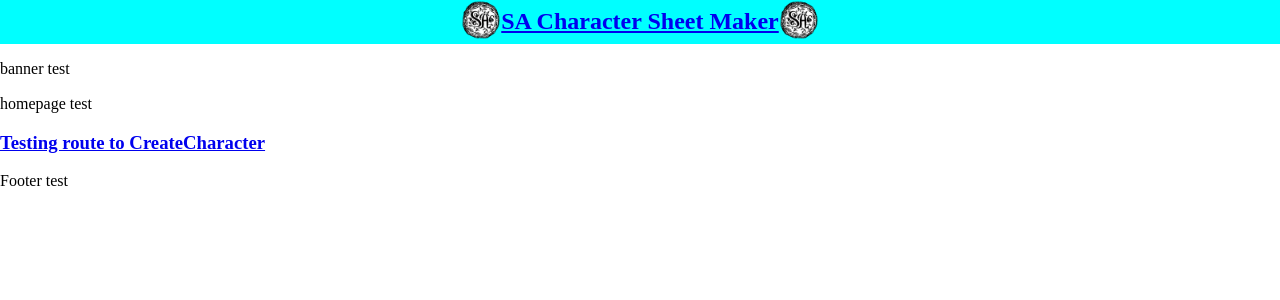
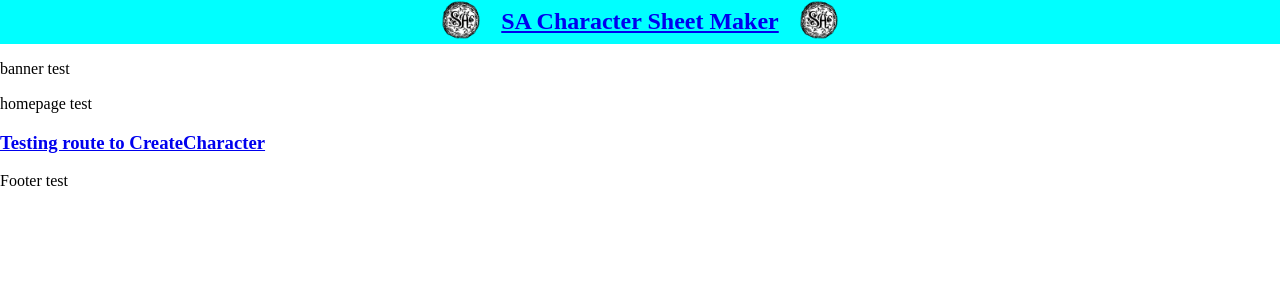
Before and after one commit to thegwanj/SA-character-gen, a React (Create React App) app in the folder client/: page / in a window 1280 px wide. Shown: the top 300 px of the page. Built offline with nearby package versions, Linux system fonts and the light colour scheme.

Commit message:
Changing margins in the nav

```diff
--- a/client/src/index.css
+++ b/client/src/index.css
@@ -361,5 +361,5 @@ END NORMALIZE CSS
 }
 
 .navContainer h2 {
-  margin: 0;
+  margin: 0px 20px 0px 20px;
 }
```
